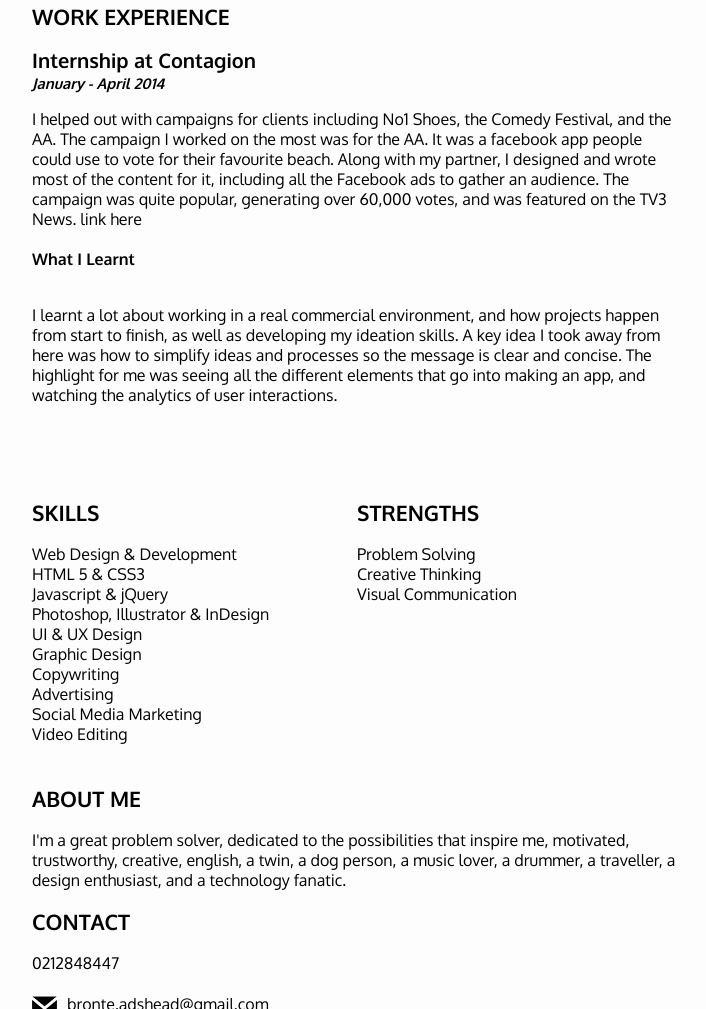
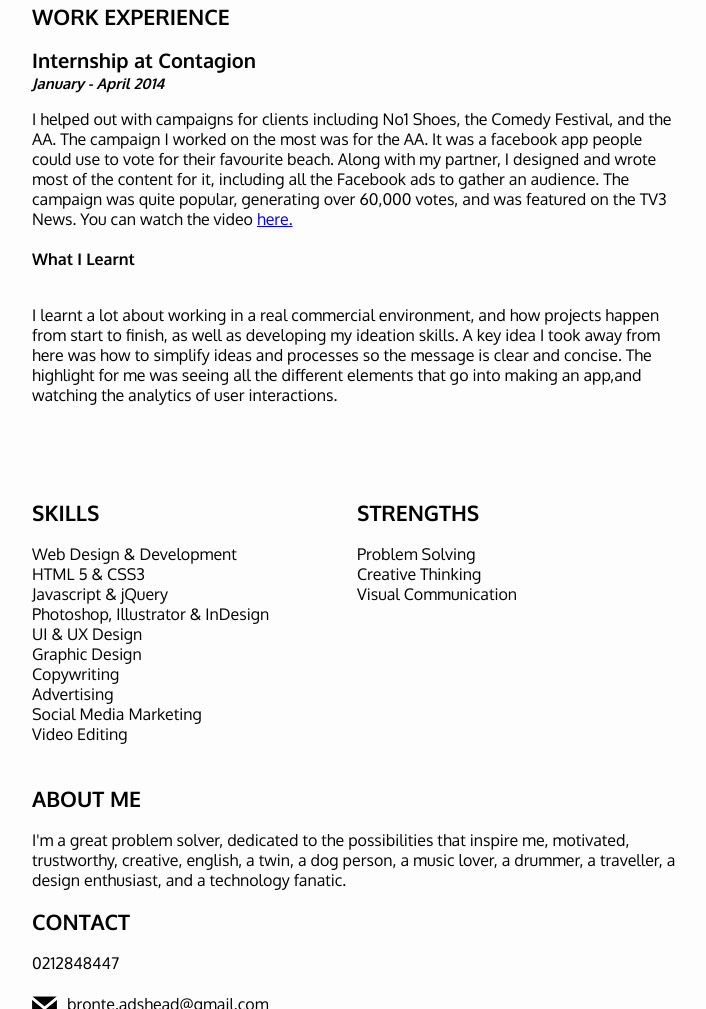
Before and after one commit to bronte-a/cv, a plain HTML site: page index.html in a window 1280 px wide. Shown: the part 1092-2101 px from the top of the page, without its empty margins (283-989 px from the left). Drawn offline with Linux system fonts and the light colour scheme.

Commit message:
Update index.html

```diff
--- a/index.html
+++ b/index.html
@@ -66,12 +66,12 @@ my own ideas.
 the Comedy Festival, and the AA. The campaign I worked on the most was
 for the AA. It was a facebook app people could use to vote for their favourite beach.
 Along with my partner, I designed and wrote most of the content for it,
-including all the Facebook ads to gather an audience. The campaign was quite popular, generating over 60,000 votes, and was featured on the TV3 News. link here<br><br>
+including all the Facebook ads to gather an audience. The campaign was quite popular, generating over 60,000 votes, and was featured on the TV3 News. You can watch the video <a href="http://www.3news.co.nz/Ohope-named-most-loved-beach/tabid/423/articleID/335648/Default.aspx">here.</a><br><br>
 
 	<strong>What I Learnt</strong><br><br>
 	<p> I learnt a lot about working in a real commercial environment,
 		and how projects happen from start to finish, as well as developing my ideation skills. A key idea I took away from here was how to simplify ideas and processes so the message is clear
-		and concise. The highlight for me was seeing all the different elements that go into making an app, and watching the analytics of user interactions.
+		and concise. The highlight for me was seeing all the different elements that go into making an app,and watching the analytics of user interactions.
 <br><br>
 <br><br>
 
```
